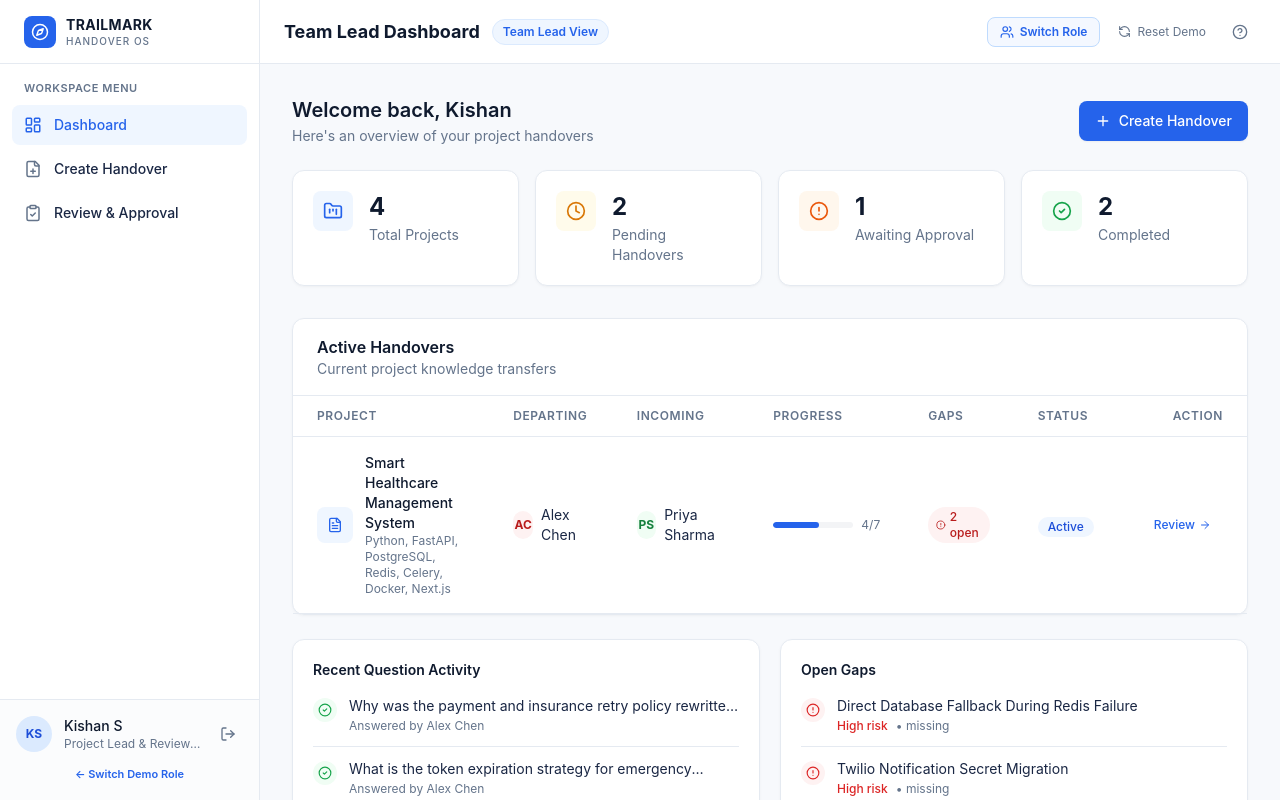
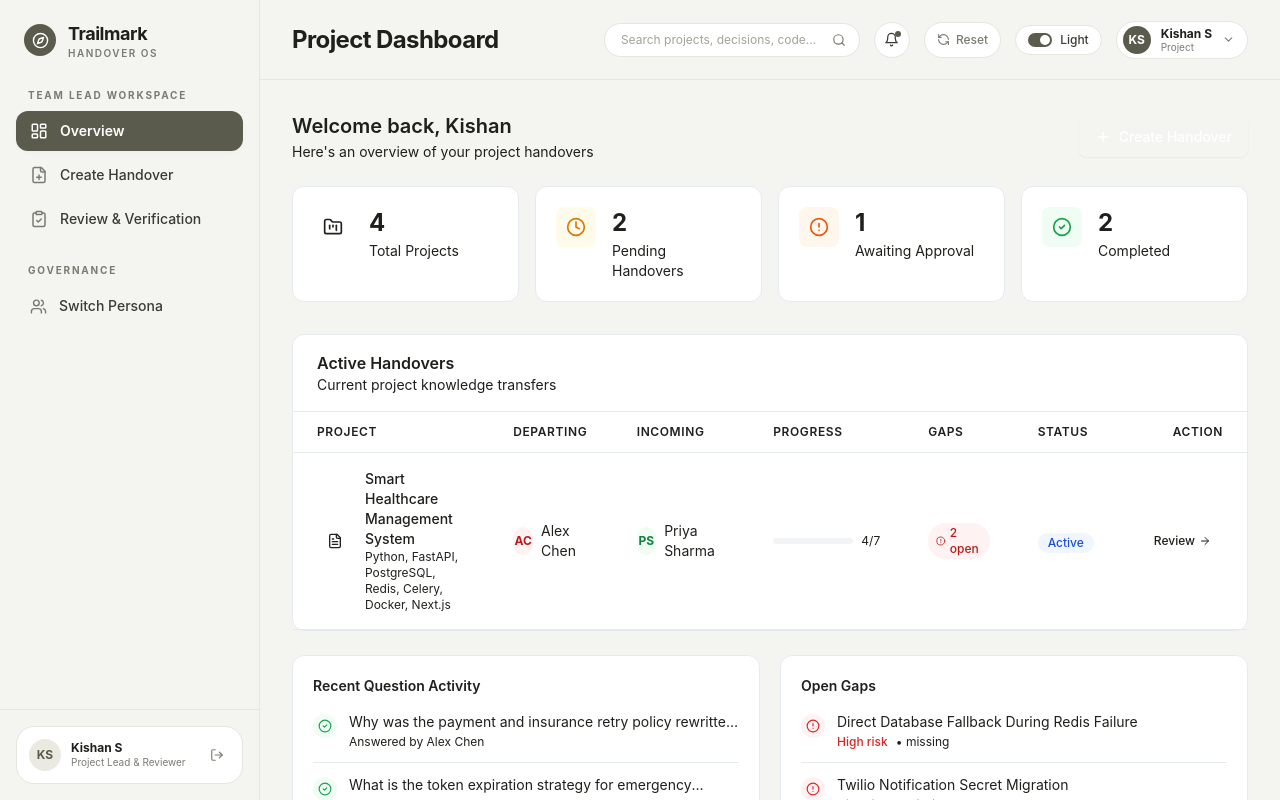
Before and after one commit to tharunsridhar/Trailmark, a Next.js app in the folder frontend/: page / in a window 1280 px wide. Both pictures are taken after a click on the element 290 px from the left and 495 px from the top of the page. Built offline with nearby package versions, Linux system fonts and the light colour scheme.

Commit message:
Apply warm stone and olive-taupe Scandinavian SaaS theme with pill navigation

```diff
--- a/frontend/src/app/globals.css
+++ b/frontend/src/app/globals.css
@@ -2,21 +2,17 @@
 @tailwind components;
 @tailwind utilities;
 
-@import url('https://fonts.googleapis.com/css2?family=Inter:wght@400;500;600;700&display=swap');
+@import url('https://fonts.googleapis.com/css2?family=Plus+Jakarta+Sans:wght@400;500;600;700&family=Inter:wght@400;500;600;700&display=swap');
 
 :root {
-  --background: #F7F9FC;
-  --foreground: #0f1a2e;
-  --card-bg: #ffffff;
-  --card-border: #E5EAF1;
-  --accent-blue: #2563EB;
-  --accent-light: #EFF6FF;
-  --sidebar-bg: #ffffff;
-  --topbar-bg: #ffffff;
-  --muted: #64748b;
-  --success: #16a34a;
-  --warning: #f59e0b;
-  --danger: #dc2626;
+  --background: #F4F4F0;
+  --foreground: #1F201B;
+  --card-bg: #FFFFFF;
+  --card-border: #E6E6DE;
+  --accent-primary: #5A5B4C;
+  --accent-hover: #4A4B3E;
+  --accent-light: #F0F0E8;
+  --muted: #7A7B72;
 }
 
 * {
@@ -41,16 +37,16 @@ body {
   background: transparent;
 }
 ::-webkit-scrollbar-thumb {
-  background: rgba(148, 163, 184, 0.3);
-  border-radius: 3px;
+  background: rgba(122, 123, 114, 0.25);
+  border-radius: 4px;
 }
 ::-webkit-scrollbar-thumb:hover {
-  background: rgba(100, 116, 139, 0.5);
+  background: rgba(90, 91, 76, 0.45);
 }
 
-/* Focus ring */
+/* Subtle focus rings */
 *:focus-visible {
-  outline: 2px solid var(--accent-blue);
+  outline: 2px solid var(--accent-primary);
   outline-offset: 2px;
-  border-radius: 4px;
+  border-radius: 6px;
 }
--- a/frontend/src/components/Sidebar.tsx
+++ b/frontend/src/components/Sidebar.tsx
@@ -6,12 +6,14 @@ import {
   LayoutDashboard,
   FilePlus,
   ClipboardCheck,
-  MessageSquareText,
   FileText,
+  Sparkles,
   Search,
   LogOut,
+  FolderKanban,
+  Users,
   Compass,
-  Sparkles,
+  Layers,
 } from 'lucide-react';
 
 interface NavItem {
@@ -21,23 +23,23 @@ interface NavItem {
 }
 
 const LEAD_NAV: NavItem[] = [
-  { id: 'dashboard', label: 'Dashboard', icon: <LayoutDashboard size={18} /> },
+  { id: 'dashboard', label: 'Overview', icon: <LayoutDashboard size={18} /> },
   { id: 'create', label: 'Create Handover', icon: <FilePlus size={18} /> },
-  { id: 'review', label: 'Review & Approval', icon: <ClipboardCheck size={18} /> },
+  { id: 'review', label: 'Review & Verification', icon: <ClipboardCheck size={18} /> },
 ];
 
 const DEPARTING_NAV: NavItem[] = [
   { id: 'departing-intro', label: 'Handover Overview', icon: <FileText size={18} /> },
-  { id: 'interview', label: 'AI Interview', icon: <Sparkles size={18} /> },
+  { id: 'interview', label: 'AI Question Agent', icon: <Sparkles size={18} /> },
 ];
 
 const INCOMING_NAV: NavItem[] = [
-  { id: 'incoming-handover', label: 'Handover Document', icon: <FileText size={18} /> },
+  { id: 'incoming-handover', label: 'Handover Knowledge', icon: <FileText size={18} /> },
   { id: 'evidence-gaps', label: 'Evidence & Gaps', icon: <Search size={18} /> },
 ];
 
 export function Sidebar() {
-  const { activeRole, activeScreen, setActiveScreen, setActiveRole, currentUser } = useHandover();
+  const { activeRole, activeScreen, setActiveScreen, currentUser } = useHandover();
 
   const navItems =
     activeRole === 'lead'
@@ -47,70 +49,89 @@ export function Sidebar() {
         : INCOMING_NAV;
 
   return (
-    <aside className="w-[260px] bg-white flex flex-col border-r border-[#E5EAF1] h-screen shrink-0">
-      {/* Logo */}
-      <div className="h-16 flex items-center gap-2.5 px-6 border-b border-[#E5EAF1]">
-        <div className="w-8 h-8 rounded-lg bg-brand-600 flex items-center justify-center">
-          <Compass size={18} className="text-white" />
+    <aside className="w-[260px] bg-[#F4F4F0] flex flex-col border-r border-[#E6E6DE] h-screen shrink-0 select-none">
+      {/* Brand Header */}
+      <div className="h-20 flex items-center gap-3 px-6">
+        <div className="w-8 h-8 rounded-full bg-[#5A5B4C] flex items-center justify-center text-white shadow-2xs">
+          <Compass size={17} />
         </div>
-        <div className="flex flex-col leading-tight">
-          <span className="text-sm font-bold text-navy-800 tracking-wide">TRAILMARK</span>
-          <span className="text-[10px] font-medium text-muted uppercase tracking-widest">Handover OS</span>
+        <div className="flex flex-col">
+          <span className="text-lg font-bold tracking-tight text-[#1F201B]">Trailmark</span>
+          <span className="text-[10px] font-semibold text-[#7A7B72] tracking-[0.15em] uppercase -mt-0.5">
+            Handover OS
+          </span>
         </div>
       </div>
 
-      {/* Navigation */}
-      <nav className="flex-1 px-3 py-4 space-y-1">
-        <p className="px-3 text-[11px] font-semibold text-muted uppercase tracking-wider mb-2">
-          Workspace Menu
-        </p>
+      {/* Navigation Sections */}
+      <div className="flex-1 px-4 py-2 space-y-6 overflow-y-auto">
+        {/* Active Role Category */}
+        <div>
+          <div className="px-3 pb-2 text-[10px] font-bold text-[#7A7B72] uppercase tracking-[0.18em]">
+            {activeRole === 'lead' ? 'Team Lead Workspace' : activeRole === 'departing' ? 'Departing Member' : 'Incoming Successor'}
+          </div>
+          <div className="space-y-1">
             {navItems.map((item) => {
               const isActive =
                 activeScreen === item.id ||
+                (item.id === 'create' && activeScreen === 'create') ||
                 (item.id === 'interview' && (activeScreen === 'questions' || activeScreen === 'my-handover-departing'));
+
               return (
                 <button
                   key={item.id}
                   onClick={() => setActiveScreen(item.id)}
-              className={`w-full flex items-center gap-3 px-3 py-2.5 rounded-lg text-sm font-medium transition-colors ${
+                  className={`w-full flex items-center gap-3 px-3.5 py-2.5 rounded-xl text-sm font-medium transition-all ${
                     isActive
-                  ? 'bg-brand-50 text-brand-600'
-                  : 'text-navy-700 hover:bg-gray-50 hover:text-navy-800'
+                      ? 'bg-[#5A5B4C] text-white shadow-soft font-semibold'
+                      : 'text-[#3A3B34] hover:bg-[#EAEAE2] hover:text-[#1F201B]'
                   }`}
                 >
-              <span className={isActive ? 'text-brand-600' : 'text-muted'}>{item.icon}</span>
-              {item.label}
+                  <span className={isActive ? 'text-white' : 'text-[#7A7B72]'}>{item.icon}</span>
+                  <span>{item.label}</span>
                 </button>
               );
             })}
-      </nav>
+          </div>
+        </div>
 
-      {/* User info / Switch Role button */}
-      <div className="border-t border-[#E5EAF1] p-4 bg-slate-50/50">
-        <div className="flex items-center gap-3">
-          <div className="w-9 h-9 rounded-full bg-brand-100 text-brand-700 flex items-center justify-center text-xs font-bold">
+        {/* Global Access */}
+        <div>
+          <div className="px-3 pb-2 text-[10px] font-bold text-[#7A7B72] uppercase tracking-[0.18em]">
+            Governance
+          </div>
+          <div className="space-y-1">
+            <button
+              onClick={() => setActiveScreen('role-select')}
+              className="w-full flex items-center gap-3 px-3.5 py-2.5 rounded-xl text-sm font-medium text-[#3A3B34] hover:bg-[#EAEAE2] transition-colors"
+            >
+              <Users size={17} className="text-[#7A7B72]" />
+              <span>Switch Persona</span>
+            </button>
+          </div>
+        </div>
+      </div>
+
+      {/* User info Card at bottom */}
+      <div className="p-4 border-t border-[#E6E6DE]">
+        <div className="bg-white rounded-2xl p-3 border border-[#E6E6DE] flex items-center justify-between shadow-2xs">
+          <div className="flex items-center gap-2.5 min-w-0">
+            <div className="w-8 h-8 rounded-full bg-[#EAEAE2] text-[#5A5B4C] flex items-center justify-center text-xs font-bold shrink-0">
               {currentUser.avatar}
             </div>
-          <div className="flex-1 min-w-0">
-            <p className="text-sm font-medium text-navy-800 truncate">{currentUser.name}</p>
-            <p className="text-xs text-muted truncate">{currentUser.roleTitle}</p>
+            <div className="min-w-0">
+              <p className="text-xs font-bold text-[#1F201B] truncate leading-tight">
+                {currentUser.name}
+              </p>
+              <p className="text-[10px] text-[#7A7B72] truncate">{currentUser.roleTitle}</p>
+            </div>
           </div>
           <button
-            onClick={() => {
-              setActiveScreen('role-select');
-            }}
-            className="p-1.5 rounded-md text-muted hover:text-brand-600 hover:bg-white border border-transparent hover:border-[#E5EAF1] transition-colors"
+            onClick={() => setActiveScreen('role-select')}
+            className="p-1.5 text-[#7A7B72] hover:text-[#1F201B] hover:bg-[#F4F4F0] rounded-lg transition-colors"
             title="Switch demo persona"
           >
-            <LogOut size={16} />
-          </button>
-        </div>
-        <div className="mt-2 text-center">
-          <button
-            onClick={() => setActiveScreen('role-select')}
-            className="text-[11px] font-semibold text-brand-600 hover:underline inline-flex items-center gap-1"
-          >
-            ← Switch Demo Role
+            <LogOut size={14} />
           </button>
         </div>
       </div>
--- a/frontend/src/components/TopNav.tsx
+++ b/frontend/src/components/TopNav.tsx
@@ -2,66 +2,88 @@
 
 import React from 'react';
 import { useHandover } from '@/context/HandoverContext';
-import { HelpCircle, Bell, RefreshCcw, UserCheck, Users } from 'lucide-react';
+import { Search, Bell, ChevronDown, RefreshCcw, SunMedium } from 'lucide-react';
 
 const SCREEN_TITLES: Record<string, string> = {
-  dashboard: 'Team Lead Dashboard',
+  dashboard: 'Project Dashboard',
   create: 'Create Handover',
-  review: 'Review & Approval',
-  'departing-intro': 'Knowledge Handover Overview',
-  interview: 'AI Handover Interview',
-  questions: 'AI Handover Interview',
-  'my-handover-departing': 'Handover Overview',
-  'incoming-handover': 'Approved Handover Document',
-  'evidence-gaps': 'Evidence & Gaps Inspection',
+  review: 'Review & Verification',
+  'departing-intro': 'Handover Briefing',
+  interview: 'AI Knowledge Interview',
+  questions: 'AI Knowledge Interview',
+  'my-handover-departing': 'Handover Briefing',
+  'incoming-handover': 'Approved Knowledge Base',
+  'evidence-gaps': 'Evidence & Gaps',
 };
 
 export function TopNav() {
-  const { activeScreen, activeRole, setActiveScreen, resetDemoData } = useHandover();
+  const { activeScreen, activeRole, setActiveScreen, currentUser, resetDemoData } = useHandover();
 
-  const title = SCREEN_TITLES[activeScreen] || 'Trailmark Workspace';
-  const roleLabel =
-    activeRole === 'lead'
-      ? 'Team Lead'
-      : activeRole === 'departing'
-        ? 'Departing Member'
-        : 'Incoming Member';
+  const title = SCREEN_TITLES[activeScreen] || 'Dashboard';
 
   return (
-    <header className="h-16 bg-white border-b border-[#E5EAF1] flex items-center justify-between px-6 shrink-0">
-      {/* Left: page title & role indicator */}
-      <div className="flex items-center gap-3">
-        <h1 className="text-base sm:text-lg font-bold text-navy-800">{title}</h1>
-        <span className="text-xs font-semibold text-brand-600 bg-blue-50 border border-blue-100 px-2.5 py-1 rounded-full">
-          {roleLabel} View
-        </span>
+    <header className="h-20 bg-[#F4F4F0] px-8 flex items-center justify-between shrink-0 border-b border-[#E6E6DE]">
+      {/* Left: Bold Page Title */}
+      <div className="flex items-center gap-4">
+        <h1 className="text-2xl font-bold tracking-tight text-[#1F201B]">{title}</h1>
       </div>
 
-      {/* Right: Quick Role Switcher + Reset + Help */}
-      <div className="flex items-center gap-2">
+      {/* Right: Search, Notifications, Theme Pill, User Profile */}
+      <div className="flex items-center gap-3.5">
+        {/* Search Pill */}
+        <div className="relative hidden md:block">
+          <input
+            type="text"
+            placeholder="Search projects, decisions, code..."
+            className="w-64 pl-4 pr-9 py-2 rounded-full border border-[#E6E6DE] bg-white text-xs text-[#1F201B] placeholder-[#A2A399] focus:outline-none focus:ring-1 focus:ring-[#5A5B4C] transition-all shadow-2xs"
+          />
+          <Search size={14} className="absolute right-3.5 top-1/2 -translate-y-1/2 text-[#7A7B72]" />
+        </div>
+
+        {/* Bell Notification Pill */}
         <button
-          onClick={() => setActiveScreen('role-select')}
-          className="flex items-center gap-1.5 text-xs font-semibold text-brand-600 hover:text-brand-700 bg-blue-50/70 hover:bg-blue-100 px-3 py-1.5 rounded-lg border border-blue-200 transition-colors"
-          title="Switch role"
+          type="button"
+          className="w-9 h-9 rounded-full bg-white border border-[#E6E6DE] flex items-center justify-center text-[#3A3B34] hover:bg-[#EAEAE2] transition-colors shadow-2xs relative"
+          title="Notifications"
         >
-          <Users size={14} />
-          <span>Switch Role</span>
+          <Bell size={15} />
+          <span className="w-1.5 h-1.5 rounded-full bg-[#5A5B4C] absolute top-2 right-2" />
         </button>
 
+        {/* Reset Demo Pill */}
         <button
+          type="button"
           onClick={resetDemoData}
-          className="flex items-center gap-1.5 text-xs text-muted hover:text-navy-800 px-2.5 py-1.5 rounded-lg hover:bg-gray-100 transition-colors"
-          title="Reset demo data to initial state"
+          className="h-9 px-3 rounded-full bg-white border border-[#E6E6DE] flex items-center gap-1.5 text-xs font-medium text-[#7A7B72] hover:text-[#1F201B] hover:bg-[#EAEAE2] transition-colors shadow-2xs"
+          title="Reset demo data"
         >
           <RefreshCcw size={13} />
-          <span className="hidden sm:inline">Reset Demo</span>
+          <span className="hidden sm:inline">Reset</span>
         </button>
 
+        {/* Theme Pill (Reference style) */}
+        <div className="flex items-center gap-2 px-3 py-1.5 rounded-full bg-white border border-[#E6E6DE] shadow-2xs text-xs font-medium text-[#3A3B34]">
+          <div className="w-6 h-3.5 bg-[#5A5B4C] rounded-full p-0.5 flex items-center justify-end">
+            <div className="w-2.5 h-2.5 bg-white rounded-full" />
+          </div>
+          <span>Light</span>
+        </div>
+
+        {/* User Profile Pill */}
         <button
-          className="p-2 rounded-lg text-muted hover:text-navy-800 hover:bg-gray-100 transition-colors"
-          title="Help & documentation"
+          type="button"
+          onClick={() => setActiveScreen('role-select')}
+          className="flex items-center gap-2.5 pl-1.5 pr-3 py-1 rounded-full bg-white border border-[#E6E6DE] hover:bg-[#EAEAE2] transition-colors shadow-2xs"
+          title="Switch demo persona"
         >
-          <HelpCircle size={16} />
+          <div className="w-7 h-7 rounded-full bg-[#5A5B4C] text-white flex items-center justify-center text-xs font-bold shrink-0">
+            {currentUser.avatar}
+          </div>
+          <div className="text-left hidden sm:block">
+            <p className="text-xs font-bold text-[#1F201B] leading-none">{currentUser.name}</p>
+            <p className="text-[10px] text-[#7A7B72] leading-none mt-0.5">{currentUser.roleTitle.split(' ')[0]}</p>
+          </div>
+          <ChevronDown size={13} className="text-[#7A7B72]" />
         </button>
       </div>
     </header>
--- a/frontend/tailwind.config.js
+++ b/frontend/tailwind.config.js
@@ -11,39 +11,43 @@ module.exports = {
         sans: ['Inter', '-apple-system', 'BlinkMacSystemFont', 'Segoe UI', 'Roboto', 'sans-serif'],
       },
       colors: {
-        page: '#F7F9FC',
-        sidebar: '#ffffff',
-        brand: {
-          50: '#eff6ff',
-          100: '#dbeafe',
-          200: '#bfdbfe',
-          300: '#93c5fd',
-          400: '#60a5fa',
-          500: '#3b82f6',
-          600: '#2563eb',
-          700: '#1d4ed8',
-          800: '#1e40af',
-          900: '#1e3a8a',
+        stone: {
+          50: '#FAF9F6',
+          100: '#F4F4F0',
+          200: '#EAEAE2',
+          300: '#DCDCD2',
+          400: '#A8A89A',
+          500: '#7A7A6E',
+          600: '#5A5B4C', // Reference olive-taupe primary accent
+          700: '#4A4B3E',
+          800: '#3A3B30',
+          900: '#262720',
         },
-        navy: {
-          50: '#f0f3f9',
-          100: '#dce3f0',
-          200: '#b8c6e0',
-          700: '#1a2744',
-          800: '#0f1a2e',
-          900: '#0a1120',
+        page: '#F4F4F0',
+        card: '#FFFFFF',
+        accent: {
+          DEFAULT: '#5A5B4C',
+          hover: '#4A4B3E',
+          light: '#F0F0E8',
         },
-        border: '#E5EAF1',
-        muted: '#64748b',
+        ink: {
+          title: '#1F201B',
+          body: '#3A3B34',
+          muted: '#7A7B72',
+          subtle: '#A2A399',
+        },
+        border: {
+          DEFAULT: '#E6E6DE',
+          subtle: '#EFEFEA',
+        },
       },
       borderRadius: {
-        DEFAULT: '8px',
+        '2xl': '18px',
+        '3xl': '24px',
       },
       boxShadow: {
-        card: '0 1px 3px 0 rgba(0, 0, 0, 0.04), 0 1px 2px -1px rgba(0, 0, 0, 0.03)',
-        'card-hover': '0 4px 12px 0 rgba(0, 0, 0, 0.06), 0 2px 4px -1px rgba(0, 0, 0, 0.04)',
-        sidebar: '1px 0 0 0 #E5EAF1',
-        topbar: '0 1px 0 0 #E5EAF1',
+        soft: '0 2px 8px -2px rgba(35, 36, 30, 0.04), 0 1px 3px -1px rgba(35, 36, 30, 0.02)',
+        elevated: '0 8px 24px -4px rgba(35, 36, 30, 0.06), 0 2px 6px -2px rgba(35, 36, 30, 0.03)',
       },
     },
   },
```
Lines whose indentation alone changed are shown as unchanged.
